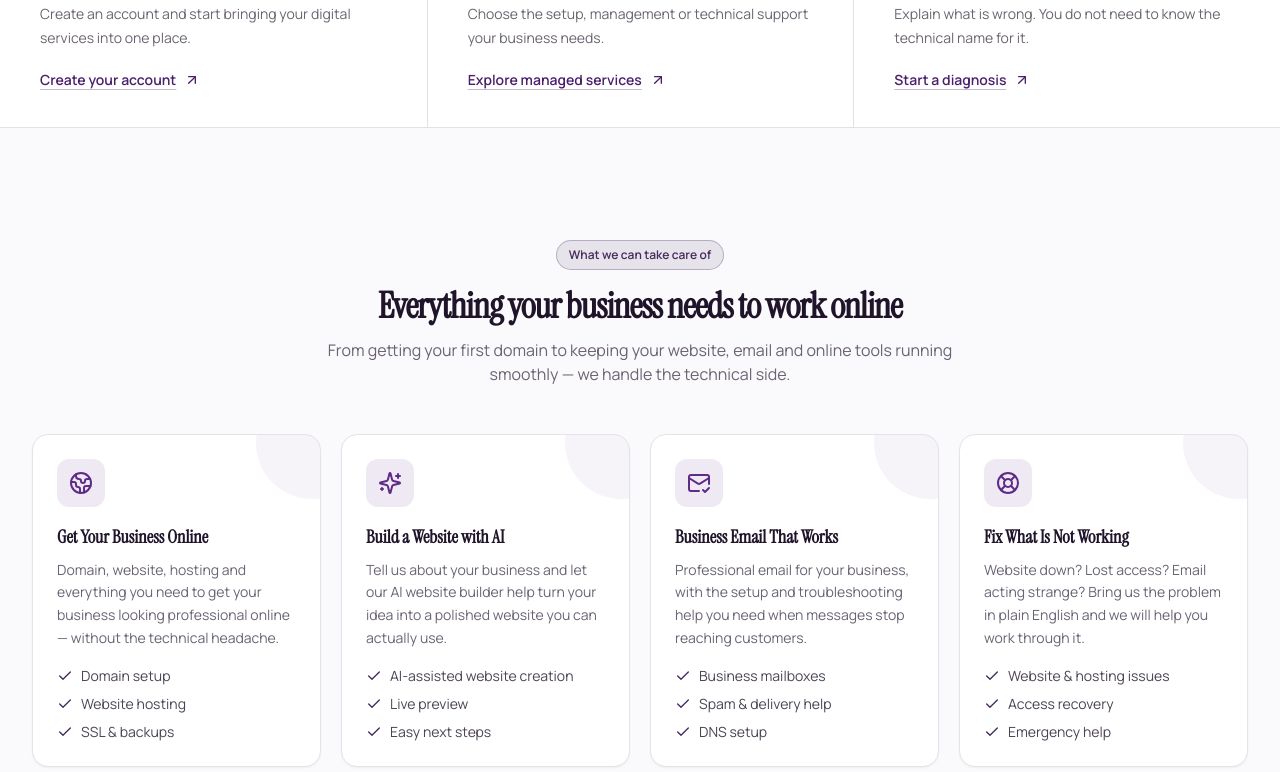
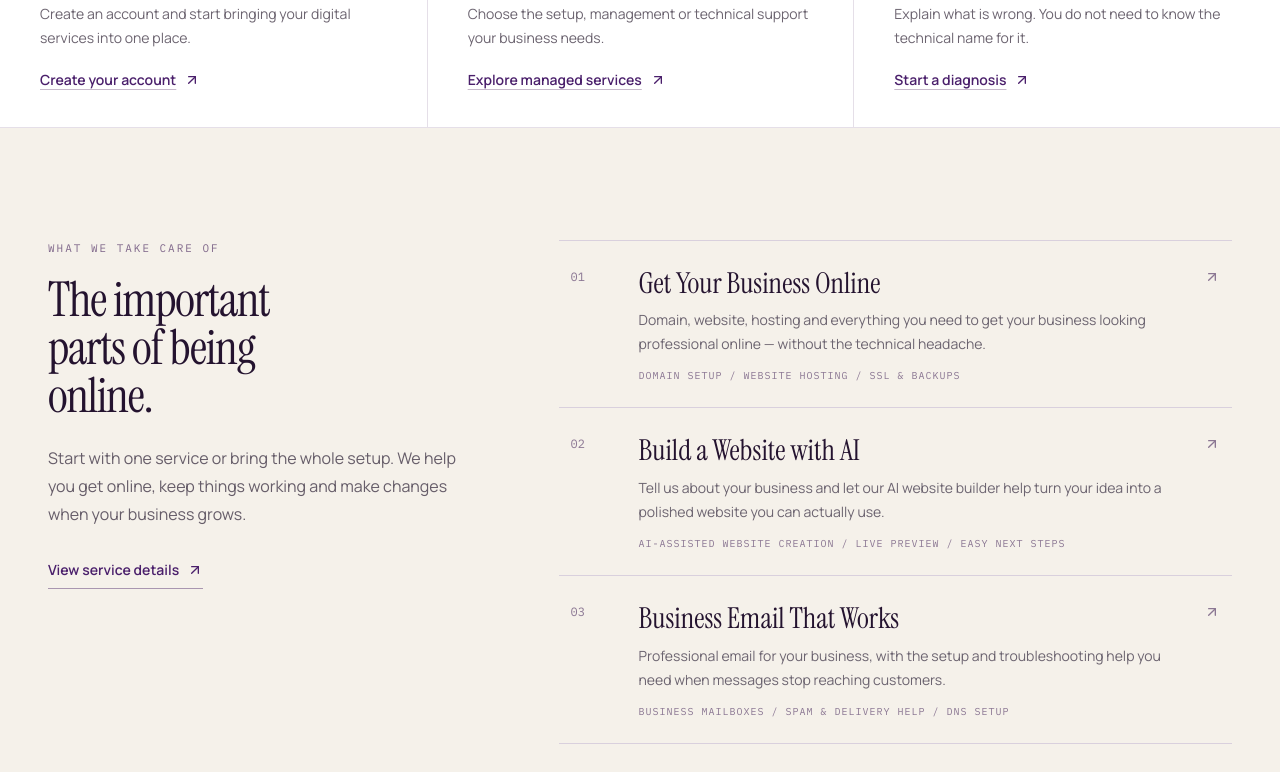
Before and after one commit to Holladworld/hostsuite, a Next.js app: page / in a window 1280 px wide. Shown: the part 880-1652 px from the top of the page. Built offline with nearby package versions, Linux system fonts and the light colour scheme; no server answers; the database is empty.

Commit message:
design: present services as editorial index

```diff
--- a/components/services.tsx
+++ b/components/services.tsx
@@ -1,82 +1,52 @@
-'use client';
-
-import { motion } from 'framer-motion';
-import {
-  ServerCog,
-  MailCheck,
-  Code2,
-  ShieldCheck,
-  Headset,
-  Globe2,
-  Sparkles,
-  LifeBuoy,
-  ArrowLeftRight,
-  Check,
-  type LucideIcon,
-} from 'lucide-react';
+import Link from 'next/link';
+import { ArrowUpRight } from 'lucide-react';
 import { SERVICES } from '@/lib/constants';
 
-const iconMap: Record<string, LucideIcon> = {
-  ServerCog,
-  MailCheck,
-  Code2,
-  ShieldCheck,
-  Headset,
-  Globe2,
-  Sparkles,
-  LifeBuoy,
-  ArrowLeftRight,
-};
+const destinations = [
+  '/services',
+  '/portal/ai-builder',
+  '/services#email-deliverability',
+  '/#diagnostic',
+  '/services#zero-downtime-migration',
+  '/services#managed-servers',
+  '/#diagnostic',
+];
 
 export function Services() {
   return (
-    <section id="services" className="relative scroll-mt-20 py-20 lg:py-28">
-      <div className="mx-auto max-w-7xl px-4 sm:px-6 lg:px-8">
-        <div className="mx-auto max-w-2xl text-center">
-          <span className="inline-flex items-center gap-2 rounded-full border border-secondary/30 bg-secondary/10 px-3 py-1.5 text-xs font-semibold text-secondary">
-            What we can take care of
-          </span>
-          <h2 className="mt-4 font-display text-3xl font-bold tracking-tight text-foreground sm:text-4xl">
-            Everything your business needs to work online
+    <section id="services" className="scroll-mt-20 bg-[#F5F1EA] py-20 sm:py-24 lg:py-28">
+      <div className="mx-auto grid max-w-7xl gap-12 px-5 sm:px-8 lg:grid-cols-[0.78fr_1.22fr] lg:gap-20 lg:px-12">
+        <div className="lg:sticky lg:top-28 lg:self-start">
+          <p className="font-mono-data text-[11px] uppercase tracking-[0.18em] text-[#80688B]">What we take care of</p>
+          <h2 className="mt-5 max-w-[11ch] font-display text-4xl font-normal leading-[1.02] tracking-[-0.025em] text-[#24132F] sm:text-5xl">
+            The important parts of being online.
           </h2>
-          <p className="mt-3 text-muted-foreground">
-            From getting your first domain to keeping your website, email and online tools running smoothly — we handle the technical side.
+          <p className="mt-6 max-w-md text-base leading-7 text-[#665D69]">
+            Start with one service or bring the whole setup. We help you get online, keep things working and make changes when your business grows.
           </p>
+          <Link href="/services" className="mt-8 inline-flex items-center gap-2 border-b border-[#A996B0] pb-2 text-sm font-semibold text-[#4A1F6B] hover:border-[#4A1F6B]">
+            View service details <ArrowUpRight className="h-4 w-4" />
+          </Link>
         </div>
 
-        <div className="mt-12 grid gap-5 sm:grid-cols-2 lg:grid-cols-4">
-          {SERVICES.map((s, i) => {
-            const Icon = iconMap[s.icon] ?? ServerCog;
-            return (
-              <motion.div
-                key={s.title}
-                initial={{ opacity: 0, y: 24 }}
-                whileInView={{ opacity: 1, y: 0 }}
-                viewport={{ once: true, margin: '-60px' }}
-                transition={{ duration: 0.45, delay: i * 0.05 }}
-                className="group relative overflow-hidden rounded-2xl border border-border bg-card p-6 shadow-sm transition-all hover:-translate-y-1 hover:border-primary/30 hover:shadow-lg hover:shadow-primary/5"
-              >
-                <div className="pointer-events-none absolute -right-12 -top-12 h-28 w-28 rounded-full bg-primary/5 transition-transform group-hover:scale-150" />
-                <div className="relative flex h-12 w-12 items-center justify-center rounded-xl bg-primary/10 text-primary">
-                  <Icon className="h-6 w-6" />
-                </div>
-                <h3 className="relative mt-4 font-display text-lg font-semibold text-foreground">
-                  {s.title}
-                </h3>
-                <p className="relative mt-2 text-sm leading-relaxed text-muted-foreground">
-                  {s.description}
-                </p>
-                <ul className="relative mt-4 space-y-2">
-                  {s.bullets.map((b) => (
-                    <li key={b} className="flex items-center gap-2 text-sm text-foreground/80">
-                      <Check className="h-4 w-4 text-secondary" />
-                      {b}
-                    </li>
-                  ))}
-                </ul>
-              </motion.div>
-            );
-          })}
+        <div className="border-t border-[#D9D0DD]">
+          {SERVICES.map((service, index) => (
+            <Link
+              key={service.title}
+              href={destinations[index] ?? '/services'}
+              className="group grid gap-3 border-b border-[#D9D0DD] py-6 transition-colors hover:bg-white/55 sm:grid-cols-[3rem_1fr_auto] sm:gap-5 sm:px-3"
+            >
+              <span className="pt-1 font-mono-data text-xs text-[#8B7793]">{String(index + 1).padStart(2, '0')}</span>
+              <span>
+                <span className="block font-display text-2xl font-normal leading-tight text-[#24132F] sm:text-[1.8rem]">{service.title}</span>
+                <span className="mt-2 block max-w-2xl text-sm leading-6 text-[#6C6470]">{service.description}</span>
+                <span className="mt-3 block font-mono-data text-[10px] uppercase tracking-[0.1em] text-[#8B7793]">
+                  {service.bullets.join('  /  ')}
+                </span>
+              </span>
+              <ArrowUpRight className="mt-1 h-4 w-4 text-[#8B7793] transition-transform group-hover:-translate-y-1 group-hover:translate-x-1 group-hover:text-[#4A1F6B]" />
+            </Link>
+          ))}
         </div>
       </div>
     </section>
```
